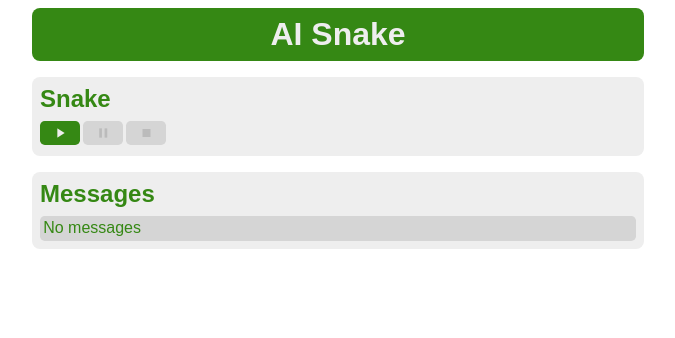
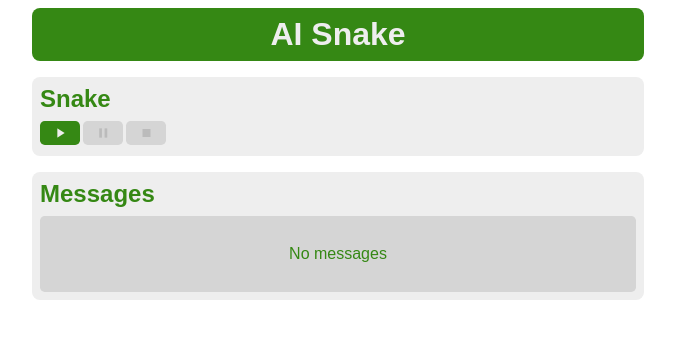
Before and after one commit to KamilRosinski/snake, an Angular app in the folder snake-client/src/main/webapp/: page / in a window 1280 px wide. Shown: the top 338 px of the page, without its empty margins (302-977 px from the left). Built offline with nearby package versions, Linux system fonts and the light colour scheme.

Commit message:
Some more styling

```diff
--- a/snake-client/src/main/webapp/src/app/messages/messages.component.html
+++ b/snake-client/src/main/webapp/src/app/messages/messages.component.html
@@ -3,8 +3,8 @@
     <div *ngIf="hasMessages(); then nonEmptyList else emptyList"></div>
     <ng-template #nonEmptyList>
         <div class="btns">
-            <button class="btn" (click)="toggleSortOrder()"><span>Timestamp </span><i class="material-icons">{{isSortedAscending() ? 'arrow_upward' : 'arrow_downward'}}</i></button>
-            <button class="btn" (click)="clearMessages()">Clear</button>
+            <button class="btn" (click)="toggleSortOrder()"><span>Timestamp</span><i class="material-icons">{{isSortedAscending() ? 'arrow_upward' : 'arrow_downward'}}</i></button>
+            <button class="btn" (click)="clearMessages()"><i class="material-icons">delete</i></button>
         </div>
         <div id="messages-box" class="inner-box">
             <table>
--- a/snake-client/src/main/webapp/src/app/messages/messages.component.scss
+++ b/snake-client/src/main/webapp/src/app/messages/messages.component.scss
@@ -4,7 +4,7 @@ section {
   flex-grow: 1;
   display: flex;
   flex-direction: column;
-  min-height: 0;
+  min-height: 7rem;
 }
 
 #messages-box, #empty-placeholder {
@@ -37,7 +37,9 @@ section {
 }
 
 #empty-placeholder {
-  padding: 0.2rem;
+  display: flex;
+  flex-direction: column;
   justify-content: center;
   align-items: center;
+  padding: 0.2rem;
 }
```
